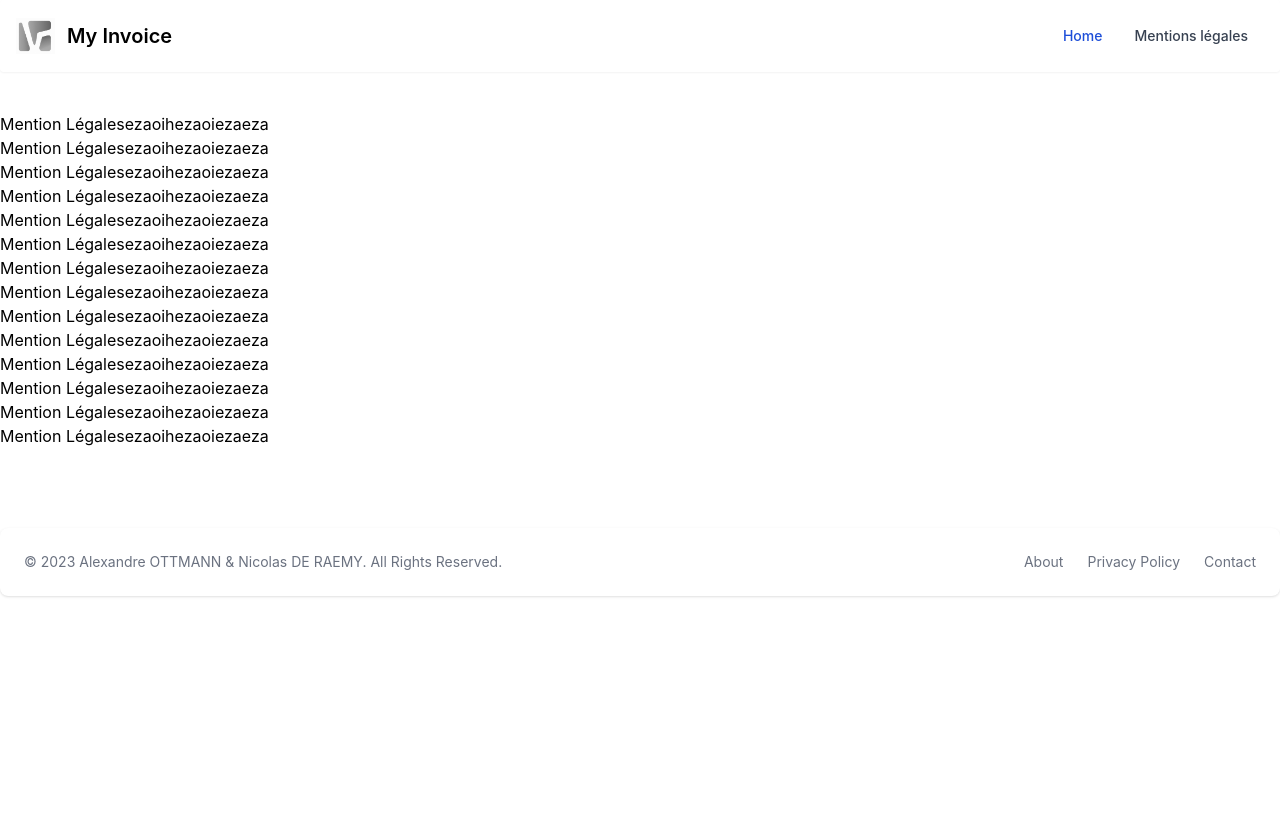
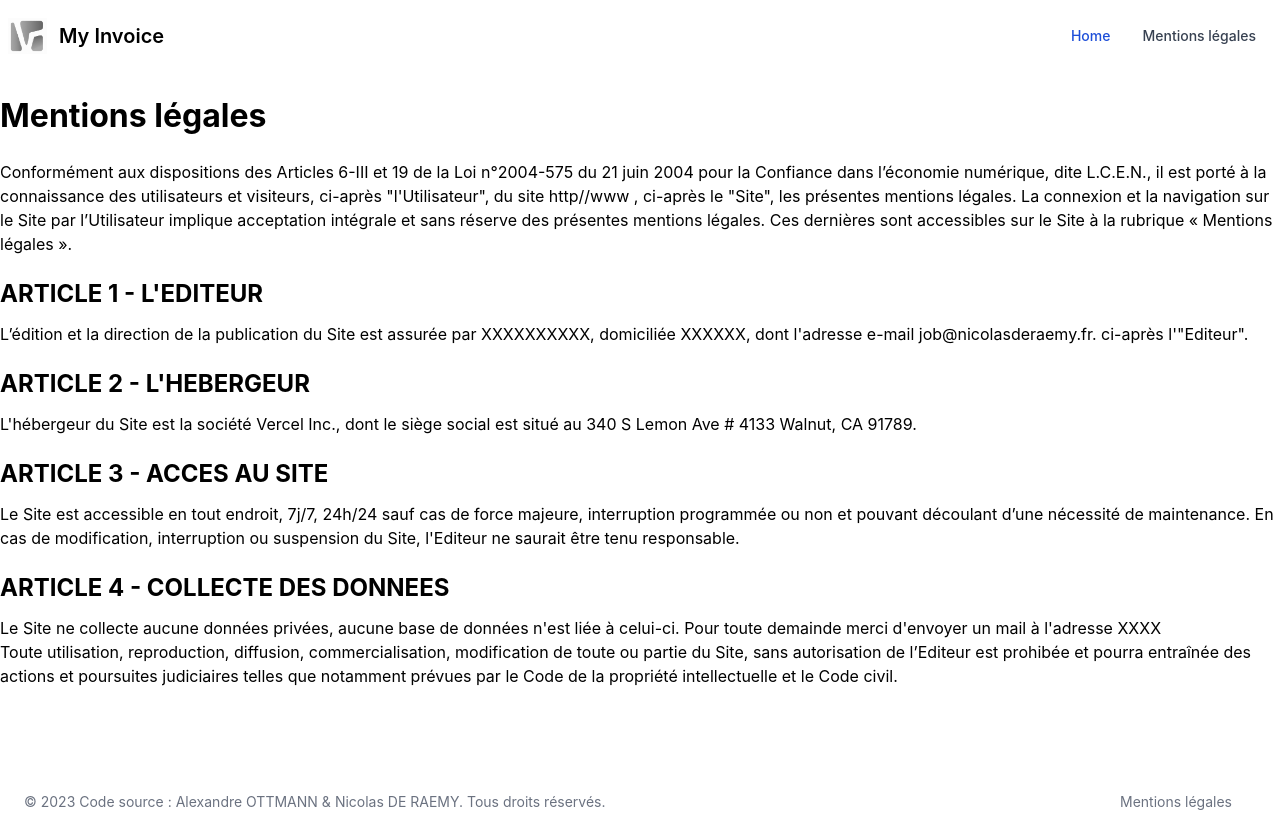
Before and after one commit to AlexandreOttmann/Invoice-Generator, a React (Vite) app: page /mentions-legales in a window 1280 px wide. Before the commit the page ends 800 px from the top, so only its background shows below. Built offline with nearby package versions, Linux system fonts and the light colour scheme.

Commit message:
FIX: fix style and errors

```diff
--- a/index.html
+++ b/index.html
@@ -1,9 +1,9 @@
 <!DOCTYPE html>
 <html lang="fr">
   <head>
-    <meta charset="UTF-8">
-    <meta http-equiv="X-UA-Compatible" content="IE=edge">
-    <meta name="viewport" content="width=device-width">
+    <meta charset="UTF-8" />
+    <meta http-equiv="X-UA-Compatible" content="IE=edge" />
+    <meta name="viewport" content="width=device-width, initial-scale=1" />
     <link rel="icon" type="image/svg+xml" href="/vite.svg" />
     <title>Générateur de facture</title>
   </head>
--- a/src/App.css
+++ b/src/App.css
@@ -1,7 +1,5 @@
-
 #root {
   max-width: 1280px;
+  /* width: auto; */
   margin: 0 auto;
-  /* padding: 2rem; */
-  /* text-align: center; */
 }
--- a/src/components/InvoiceTemplate.tsx
+++ b/src/components/InvoiceTemplate.tsx
@@ -12,7 +12,7 @@ const Container = styled.div`
   flex-direction: column;
   position: relative;
   overflow: hidden;
-  width: 446px;
+  max-width: 390px;
   padding: 20px;
   box-shadow: 0px 0px 1px 1px #ccc;
 `;
@@ -24,7 +24,7 @@ const Content = styled.div`
   justify-content: space-between;
   align-items: stretch;
   align-content: stretch;
-  margin: 10px 0 10px 0;
+  /* margin: 10px 0 10px 0; */
   font-size: 7px;
   font-weight: 400;
 `;
--- a/src/components/layout/FooterPage.tsx
+++ b/src/components/layout/FooterPage.tsx
@@ -1,32 +1,24 @@
+import { Link } from 'react-router-dom';
+
 const FooterPage = () => {
   return (
-  <footer className="p-4 relative z-10 bottom-0 w-full mt-20 bg-white rounded-lg shadow md:flex md:items-center md:justify-between md:p-6 ">
-   <span className="text-sm text-gray-500 sm:text-center ">
-    © 2023{' '}
-    <a
-     href="https://github.com/AlexandreOttmann/Dev-Portfolio"
-     target={'_blank'}
-     className="hover:underline"
-    >
-     Alexandre OTTMANN & Nicolas DE RAEMY
-    </a>
-    . All Rights Reserved.
+    <footer className='p-4 relative z-10 bottom-0 w-full mt-20 bg-white rounded-lg md:flex md:items-center md:justify-between md:p-6 '>
+      <span className='text-sm text-gray-500 sm:text-center '>
+        © 2023 Code source :{' '}
+        <Link to='https://github.com/AlexandreOttmann/Dev-Portfolio' target={'_blank'} className='hover:underline'>
+          Alexandre OTTMANN
+        </Link>
+        <span className='mx-1'>&</span>
+        <Link to='https://frontcodelover.vercel.app/' target={'_blank'} className='hover:underline'>
+          Nicolas DE RAEMY
+        </Link>
+        . Tous droits réservés.
       </span>
-   <ul className="flex flex-wrap items-center mt-3 text-sm text-gray-500  sm:mt-0">
+      <ul className='flex flex-wrap items-center mt-3 text-sm text-gray-500  sm:mt-0'>
         <li>
-     <a href="#" className="mr-4 hover:underline md:mr-6 ">
-      About
-     </a>
-    </li>
-    <li>
-     <a href="/mentions-legales" className="mr-4 hover:underline md:mr-6">
-      Privacy Policy
-     </a>
-    </li>
-    <li>
-     <a href="#" className="hover:underline">
-      Contact
-     </a>
+          <Link to='/mentions-legales' className='mr-4 hover:underline md:mr-6'>
+            Mentions légales
+          </Link>
         </li>
       </ul>
     </footer>
--- a/src/components/layout/Header.tsx
+++ b/src/components/layout/Header.tsx
@@ -25,57 +25,40 @@ const Header = () => {
   };
 
   return (
-  <nav className="shadow-sm mb-10    relative top-0 min-w-[32em] sm:w-full border-gray-200 px-2 sm:px-4 py-2.5 rounded">
-   <div className="container flex flex-wrap items-center justify-between mx-auto">
-    <Link to="/" className="flex items-center">
-     <ImageLogo src={Logo} alt="Invoice Logo" />
-     <span className="self-center text-xl font-semibold whitespace-nowrap ">
-      My Invoice
-     </span>
+    <div className='z-10'>
+      <nav className='z-10 relative top-0 border-bottom-gray-200 px-2 py-2.5 rounded'>
+        <div className='container flex flex-wrap items-center justify-between mx-auto'>
+          <Link to='/' className='flex items-center'>
+            <ImageLogo src={Logo} alt='Invoice Logo' />
+            <span className='self-center text-xl font-semibold whitespace-nowrap '>My Invoice</span>
           </Link>
           <button
             onClick={toggle}
-     data-collapse-toggle="navbar-default"
-     type="button"
-     className="inline-flex items-center p-2 ml-3 text-sm text-gray-500 rounded-lg md:hidden hover:bg-gray-100 focus:outline-none focus:ring-2 focus:ring-gray-200 "
-     aria-controls="navbar-default"
-     aria-expanded="false"
+            data-collapse-toggle='navbar-default'
+            type='button'
+            className='inline-flex items-center p-2 text-sm text-gray-500 rounded-lg md:hidden hover:bg-gray-100 focus:outline-none focus:ring-2 focus:ring-gray-200 '
+            aria-controls='navbar-default'
+            aria-expanded='false'
           >
-     <span className="sr-only">Open main menu</span>
-     <svg
-      className="w-6 h-6"
-      aria-hidden="true"
-      fill="currentColor"
-      viewBox="0 0 20 20"
-      xmlns="http://www.w3.org/2000/svg"
-     >
+            <span className='sr-only'>Open main menu</span>
+            <svg className='w-6 h-6' aria-hidden='true' fill='currentColor' viewBox='0 0 20 20' xmlns='http://www.w3.org/2000/svg'>
               <path
-       fill-rule="evenodd"
-       d="M3 5a1 1 0 011-1h12a1 1 0 110 2H4a1 1 0 01-1-1zM3 10a1 1 0 011-1h12a1 1 0 110 2H4a1 1 0 01-1-1zM3 15a1 1 0 011-1h12a1 1 0 110 2H4a1 1 0 01-1-1z"
-       clip-rule="evenodd"
+                fill-rule='evenodd'
+                d='M3 5a1 1 0 011-1h12a1 1 0 110 2H4a1 1 0 01-1-1zM3 10a1 1 0 011-1h12a1 1 0 110 2H4a1 1 0 01-1-1zM3 15a1 1 0 011-1h12a1 1 0 110 2H4a1 1 0 01-1-1z'
+                clip-rule='evenodd'
               ></path>
             </svg>
           </button>
-    <div
-     className={`${visible} absolute top-10 md:static w-full md:block md:w-auto`}
-     id="navbar-default"
-    >
-     <ul className="flex flex-col p-4 mt-4 border border-gray-100 rounded-lg bg-gray-50 md:flex-row md:space-x-8 md:mt-0 md:text-sm md:font-medium md:border-0 md:bg-white ">
+          <div className={`${visible} absolute top-10 md:static w-full -ml-3 md:block md:w-auto`} id='navbar-default'>
+            <ul className='flex flex-col p-4 mt-4 border border-gray-100 rounded-lg bg-gray-50 md:flex-row md:space-x-8 md:mt-0 md:text-sm md:font-medium md:border-0 md:bg-white '>
               <li>
-       <Link
-        to="/"
-        className="block py-2 pl-3 pr-4 bg-blue-400 text-slate-900   hover:text-blue-400  rounded md:bg-transparent md:text-blue-700 md:p-0 "
-        aria-current="page"
-       >
+                <Link to='/' className='block py-2 pl-3 pr-4 bg-blue-400 text-slate-900 hover:text-white  rounded md:bg-transparent md:text-blue-700 md:p-0 ' aria-current='page'>
                   Home
                 </Link>
               </li>
 
               <li>
-       <Link
-        to="/mentions-legales"
-        className="block py-2 pl-3 pr-4 text-gray-700 rounded hover:bg-gray-100 md:hover:bg-transparent md:border-0 md:hover:text-blue-700 md:p-0 "
-       >
+                <Link to='/mentions-legales' className='block py-2 pl-3 pr-4 text-gray-700 rounded hover:bg-gray-100 md:hover:bg-transparent md:border-0 md:hover:text-blue-700 md:p-0 '>
                   Mentions légales
                 </Link>
               </li>
@@ -83,6 +66,7 @@ const Header = () => {
           </div>
         </div>
       </nav>
+    </div>
   );
 };
 
--- a/src/components/layout/Layout.tsx
+++ b/src/components/layout/Layout.tsx
@@ -2,15 +2,15 @@ import Header from './Header';
 import FooterPage from './FooterPage';
 
 const Layout = ({ children }: any) => {
- return (
-  <div className="relative min-w-[32rem]">
-   <Header />
+  return (
+    <>
+      <Header />
 
-   {children}
+      {children}
 
-   <FooterPage />
-  </div>
- );
+      <FooterPage />
+    </>
+  );
 };
 
 export default Layout;
--- a/src/index.css
+++ b/src/index.css
@@ -6,7 +6,6 @@
   font-family: Inter, system-ui, Avenir, Helvetica, Arial, sans-serif;
 
   font-weight: 400;
-
   /* color-scheme: light dark; */
   color: #000;
   background-color: #fff;
--- a/src/pages/Home.tsx
+++ b/src/pages/Home.tsx
@@ -8,14 +8,14 @@ function Home() {
       z-index: 0;
       display: inline-block;
       width: 50%;
-   position: fixed;
+      padding: 20px;
       right: 0;
     }
   `;
 
   return (
     <>
-   <div className="     sm:m-10 xl:flex xl:flex-row bg-[##D7DFE0] ">
+      <div className='sm:m-10 lg:flex lg:flex-row relative'>
         <FormComponent />
         <RightContainer>
           <GeneratePdf />
--- a/src/pages/Mention.tsx
+++ b/src/pages/Mention.tsx
@@ -1,23 +1,51 @@
 import React from 'react';
+import styled from '@emotion/styled';
+
+const Title = styled.h1`
+  font-size: 2rem;
+  font-weight: 700;
+  margin: 20px 0;
+`;
+
+const TitleH2 = styled.h2`
+  font-size: 1.5rem;
+  font-weight: 700;
+  margin: 0;
+  margin: 20px 0 10px;
+`;
+
+const Paragraph = styled.p`
+  font-size: 1rem;
+  font-weight: 400;
+  margin: 0;
+`;
 
 const Mention = () => {
- return (
-  <>
-   <div>Mention Légalesezaoihezaoiezaeza</div>
-   <div>Mention Légalesezaoihezaoiezaeza</div>
-   <div>Mention Légalesezaoihezaoiezaeza</div>
-   <div>Mention Légalesezaoihezaoiezaeza</div>
-   <div>Mention Légalesezaoihezaoiezaeza</div>
-   <div>Mention Légalesezaoihezaoiezaeza</div>
-   <div>Mention Légalesezaoihezaoiezaeza</div>
-   <div>Mention Légalesezaoihezaoiezaeza</div>
-   <div>Mention Légalesezaoihezaoiezaeza</div>
-   <div>Mention Légalesezaoihezaoiezaeza</div>
-   <div>Mention Légalesezaoihezaoiezaeza</div>
-   <div>Mention Légalesezaoihezaoiezaeza</div>
-   <div>Mention Légalesezaoihezaoiezaeza</div>
-   <div>Mention Légalesezaoihezaoiezaeza</div>
-  </>
- );
+  return (
+    <>
+      <Title>Mentions légales</Title>
+      <Paragraph>
+        Conformément aux dispositions des Articles 6-III et 19 de la Loi n°2004-575 du 21 juin 2004 pour la Confiance dans l’économie numérique, dite L.C.E.N., il est porté à la connaissance des
+        utilisateurs et visiteurs, ci-après "l'Utilisateur", du site http//www , ci-après le "Site", les présentes mentions légales. La connexion et la navigation sur le Site par l’Utilisateur
+        implique acceptation intégrale et sans réserve des présentes mentions légales. Ces dernières sont accessibles sur le Site à la rubrique « Mentions légales ».
+      </Paragraph>
+
+      <TitleH2>ARTICLE 1 - L'EDITEUR</TitleH2>
+      <Paragraph>L’édition et la direction de la publication du Site est assurée par XXXXXXXXXX, domiciliée XXXXXX, dont l'adresse e-mail job@nicolasderaemy.fr. ci-après l'"Editeur".</Paragraph>
+      <TitleH2>ARTICLE 2 - L'HEBERGEUR</TitleH2>
+      <Paragraph>L'hébergeur du Site est la société Vercel Inc., dont le siège social est situé au 340 S Lemon Ave # 4133 Walnut, CA 91789.</Paragraph>
+      <TitleH2>ARTICLE 3 - ACCES AU SITE</TitleH2>
+      <Paragraph>
+        Le Site est accessible en tout endroit, 7j/7, 24h/24 sauf cas de force majeure, interruption programmée ou non et pouvant découlant d’une nécessité de maintenance. En cas de modification,
+        interruption ou suspension du Site, l'Editeur ne saurait être tenu responsable.
+      </Paragraph>
+      <TitleH2>ARTICLE 4 - COLLECTE DES DONNEES</TitleH2>
+      <Paragraph>Le Site ne collecte aucune données privées, aucune base de données n'est liée à celui-ci. Pour toute demainde merci d'envoyer un mail à l'adresse XXXX</Paragraph>
+      <Paragraph>
+        Toute utilisation, reproduction, diffusion, commercialisation, modification de toute ou partie du Site, sans autorisation de l’Editeur est prohibée et pourra entraînée des actions et
+        poursuites judiciaires telles que notamment prévues par le Code de la propriété intellectuelle et le Code civil.
+      </Paragraph>
+    </>
+  );
 };
 export default Mention;
```
Also changed, not shown: src/components/Form/FormComponent.tsx (+65 -216 lines), src/components/GeneratePdf.tsx (+13 -12 lines). Lines whose indentation alone changed are shown as unchanged.
